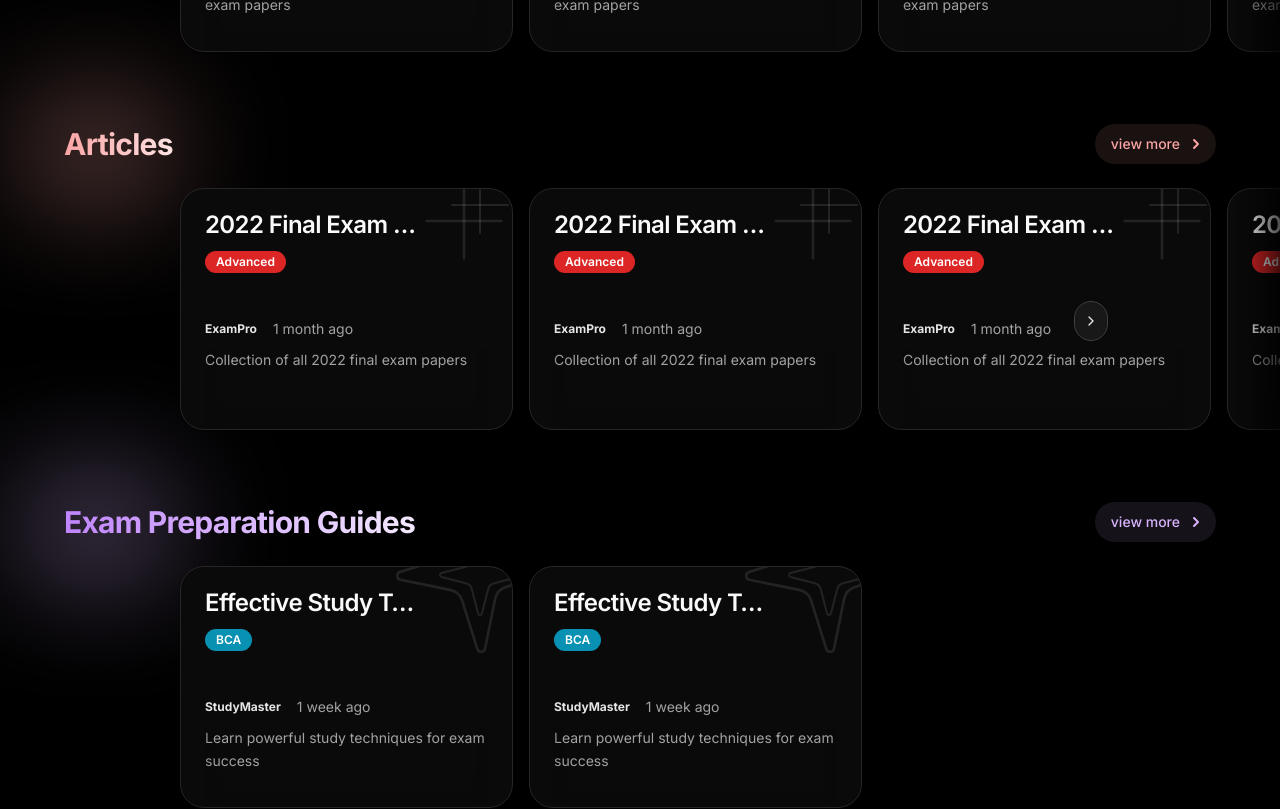
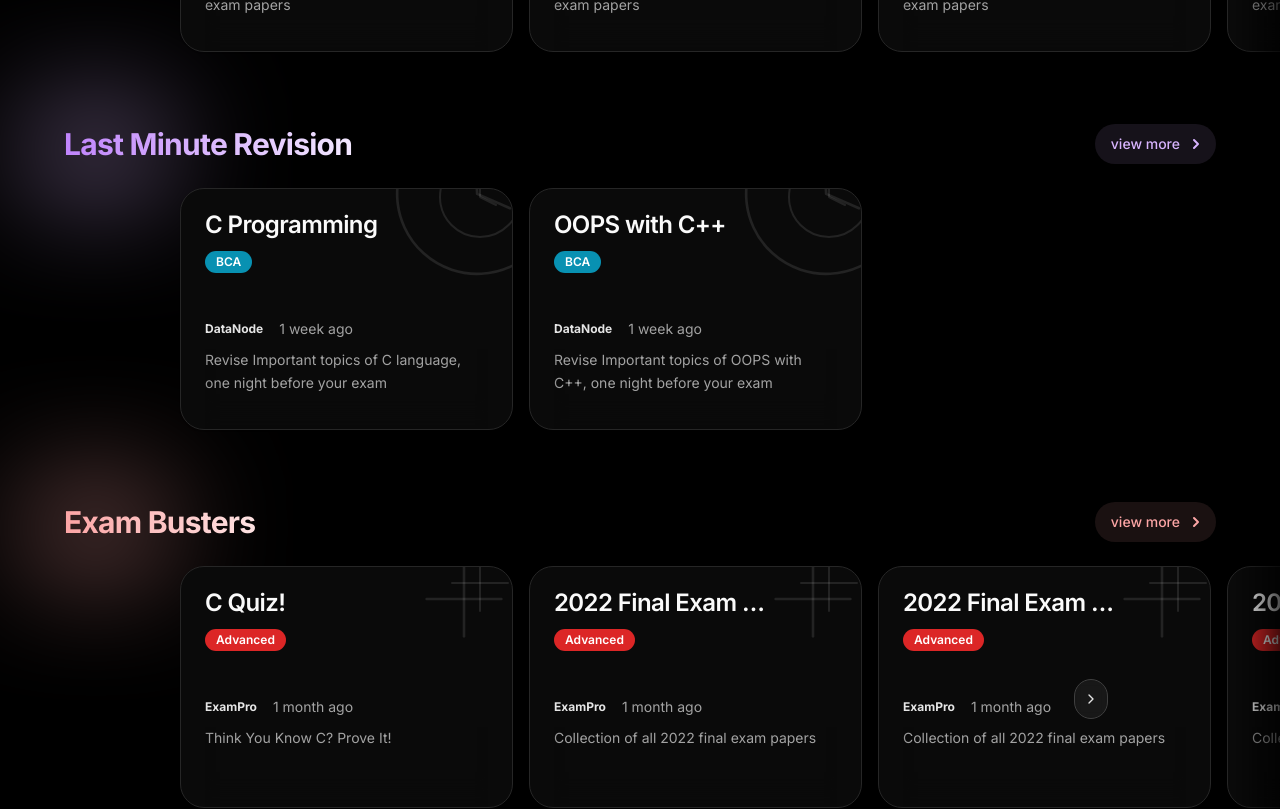
Before and after one commit to Ankit-2145/DataNode, a Next.js app: page /academics in a window 1280 px wide. Shown: the part 1320-2129 px from the top of the page. Built offline with nearby package versions, Linux system fonts and the light colour scheme.

Commit message:
design/cards-icons

```diff
--- a/src/app/academics/[section]/page.tsx
+++ b/src/app/academics/[section]/page.tsx
@@ -20,7 +20,7 @@ export default function SectionPage({
   }
 
   return (
-    <main className="overflow-hidden">
+    <main className="overflow-hidden min-h-screen">
       <div className="w-full dark:bg-black dark:bg-dot-white/[0.2] relative">
         <div className="absolute pointer-events-none inset-0 flex items-center justify-center dark:bg-black bg-white [mask-image:radial-gradient(ellipse_at_center,transparent_80%,black)]"></div>
         <div className="flex flex-col items-center">
@@ -28,7 +28,7 @@ export default function SectionPage({
             {section.title}
           </h1>
         </div>
-        <div>
+        <div className="py-24">
           <CardSection cardData={section.cardData} />
         </div>
       </div>
--- a/src/data/academicsData.ts
+++ b/src/data/academicsData.ts
@@ -1,9 +1,9 @@
 import {
-  Award,
   Circle,
+  Clock,
   LucideIcon,
+  Package,
   Plus,
-  Sparkle,
   StickyNote,
 } from "lucide-react";
 
@@ -76,8 +76,8 @@ export const academicsSections: SectionData[] = [
         description:
           "Unlock the foundation of programming with C. Learn how to write efficient code, master control structures, work with arrays, pointers, and functions, and gain a solid grasp of algorithms and problem-solving techniques. This subject sets the stage for your journey into software development, offering hands-on experience with real-world applications.",
         url: "/c-programming",
-        BackgroundIcon1: Award,
-        BackgroundIcon2: Award,
+        BackgroundIcon1: Package,
+        BackgroundIcon2:Package,
         icon1Color:
           "dark:group-hover/card:text-green-300 absolute -right-5 -top-10 h-24 w-24 origin-top-right stroke-[0.66] duration-300 group-hover/card:rotate-6 group-hover/card:scale-90 dark:text-white/10",
         icon2Color:
@@ -93,9 +93,9 @@ export const academicsSections: SectionData[] = [
         date: "5 days ago",
         description:
           "Dive into the world of Object-Oriented Programming with C++. Discover the principles of encapsulation, inheritance, polymorphism, and abstraction, all while developing robust and scalable applications. Master the art of designing reusable code and gain a deeper understanding of complex data structures and algorithms through C++.",
-        url: "academics/notes/semester-two",
-        BackgroundIcon1: Award,
-        BackgroundIcon2: Award,
+        url: "/oops-with-cpp",
+        BackgroundIcon1: Package,
+        BackgroundIcon2:Package,
         icon1Color:
           "dark:group-hover/card:text-green-300 absolute -right-5 -top-10 h-24 w-24 origin-top-right stroke-[0.66] duration-300 group-hover/card:rotate-6 group-hover/card:scale-90 dark:text-white/10",
         icon2Color:
@@ -111,9 +111,9 @@ export const academicsSections: SectionData[] = [
         date: "1 week ago",
         description:
           "Explore the inner workings of computers with Computer System Architecture. Understand how hardware components interact, learn about memory hierarchy, CPU operations, instruction cycles, and digital logic. This subject provides essential knowledge of how modern computing systems are designed and operated.",
-        url: "academics/notes/semester-three",
-        BackgroundIcon1: Award,
-        BackgroundIcon2: Award,
+        url: "/computer-system-Architecture",
+        BackgroundIcon1: Package,
+        BackgroundIcon2:Package,
         icon1Color:
           "dark:group-hover/card:text-green-300 absolute -right-5 -top-10 h-24 w-24 origin-top-right stroke-[0.66] duration-300 group-hover/card:rotate-6 group-hover/card:scale-90 dark:text-white/10",
         icon2Color:
@@ -129,9 +129,9 @@ export const academicsSections: SectionData[] = [
         date: "2 weeks ago",
         description:
           "Uncover the core of computer systems with Operating Systems. From process management to memory allocation, this subject dives into the critical functions that allow hardware and software to work in harmony. Gain a deeper understanding of multitasking, file systems, and security as you explore the backbone of modern computing.",
-        url: "academics/notes/semester-four",
-        BackgroundIcon1: Award,
-        BackgroundIcon2: Award,
+        url: "/operating-system",
+        BackgroundIcon1: Package,
+        BackgroundIcon2:Package,
         icon1Color:
           "dark:group-hover/card:text-green-300 absolute -right-5 -top-10 h-24 w-24 origin-top-right stroke-[0.66] duration-300 group-hover/card:rotate-6 group-hover/card:scale-90 dark:text-white/10",
         icon2Color:
@@ -147,9 +147,9 @@ export const academicsSections: SectionData[] = [
         date: "3 weeks ago",
         description:
           "Step into the world of dynamic web development with ASP.NET. Learn how to build interactive, scalable, and secure web applications using the .NET framework. This course will guide you through server-side programming, MVC architecture, and integration with databases, equipping you with the tools to create cutting-edge web solutions.",
-        url: "academics/notes/semester-five",
-        BackgroundIcon1: Award,
-        BackgroundIcon2: Award,
+        url: "/aspnet-technologies",
+        BackgroundIcon1: Package,
+        BackgroundIcon2:Package,
         icon1Color:
           "dark:group-hover/card:text-green-300 absolute -right-5 -top-10 h-24 w-24 origin-top-right stroke-[0.66] duration-300 group-hover/card:rotate-6 group-hover/card:scale-90 dark:text-white/10",
         icon2Color:
@@ -165,9 +165,9 @@ export const academicsSections: SectionData[] = [
         date: "1 month ago",
         description:
           "Explore the strategic role of technology in business with Management Information Systems. Learn how organizations leverage data-driven systems to enhance decision-making, streamline operations, and gain a competitive edge. This subject bridges the gap between IT and management, highlighting the importance of technology in the business landscape.",
-        url: "academics/notes/semester-six",
-        BackgroundIcon1: Award,
-        BackgroundIcon2: Award,
+        url: "/management-information-system",
+        BackgroundIcon1: Package,
+        BackgroundIcon2:Package,
         icon1Color:
           "dark:group-hover/card:text-green-300 absolute -right-5 -top-10 h-24 w-24 origin-top-right stroke-[0.66] duration-300 group-hover/card:rotate-6 group-hover/card:scale-90 dark:text-white/10",
         icon2Color:
@@ -183,9 +183,9 @@ export const academicsSections: SectionData[] = [
         date: "1 month ago",
         description:
           "Discover the digital marketplace with E-Commerce. From online storefronts to payment gateways, this subject explores the technology and strategies behind successful electronic business transactions. Learn how to design, launch, and optimize e-commerce platforms, while understanding the legal, ethical, and logistical challenges of online trade.",
-        url: "academics/notes/semester-six",
-        BackgroundIcon1: Award,
-        BackgroundIcon2: Award,
+        url: "/e-commerce",
+        BackgroundIcon1: Package,
+        BackgroundIcon2:Package,
         icon1Color:
           "dark:group-hover/card:text-green-300 absolute -right-5 -top-10 h-24 w-24 origin-top-right stroke-[0.66] duration-300 group-hover/card:rotate-6 group-hover/card:scale-90 dark:text-white/10",
         icon2Color:
@@ -305,19 +305,62 @@ export const academicsSections: SectionData[] = [
     ],
   },
   {
-    title: "Articles",
+    title: "Last Minute Revision",
+    otherClasses: "dark:bg-purple-300 dark:from-purple-400 dark:to-purple-100",
+    buttonClasses:
+      "bg-purple-500/10 text-purple-700 hover:text-purple-700 dark:text-purple-300 dark:bg-purple-300/10 hover:bg-purple-500/20 dark:hover:bg-purple-300/20",
+    cardData: [
+      {
+        title: "C Programming",
+        difficulty: "BCA",
+        comments: 55,
+        likes: 110,
+        author: "DataNode",
+        date: "1 week ago",
+        description: "Revise Important topics of C language, one night before your exam",
+        url: "/guides/c-programming",
+        BackgroundIcon1: Clock,
+        BackgroundIcon2: Clock,
+        icon1Color:
+          "dark:group-hover/card:text-[#d8b4fe] absolute -right-4 -top-10 h-24 w-24 stroke-[0.5] duration-500 group-hover/card:-translate-x-4 group-hover/card:translate-y-10 group-hover/card:-rotate-[125deg] dark:text-white/10",
+        icon2Color:
+          "dark:group-hover/card:text-[#d8b4fe] absolute -right-14 -top-24 h-48 w-48 origin-top-right -rotate-3 stroke-[0.33] duration-300 group-hover/card:scale-50 dark:text-white/10",
+        shadow: "purple",
+      },
+      {
+        title: "OOPS with C++",
+        difficulty: "BCA",
+        comments: 55,
+        likes: 110,
+        author: "DataNode",
+        date: "1 week ago",
+        description: "Revise Important topics of OOPS with C++, one night before your exam",
+        url: "/guides/oops-with-cpp",
+        BackgroundIcon1: Clock,
+        BackgroundIcon2: Clock,
+        icon1Color:
+          "dark:group-hover/card:text-[#d8b4fe] absolute -right-4 -top-10 h-24 w-24 stroke-[0.5] duration-500 group-hover/card:-translate-x-4 group-hover/card:translate-y-10 group-hover/card:-rotate-[125deg] dark:text-white/10",
+        icon2Color:
+          "dark:group-hover/card:text-[#d8b4fe] absolute -right-14 -top-24 h-48 w-48 origin-top-right -rotate-3 stroke-[0.33] duration-300 group-hover/card:scale-50 dark:text-white/10",
+        shadow: "purple",
+      },
+      // Add more exam preparation guide cards here...
+    ],
+  },
+  {
+    title: "Exam Busters",
     otherClasses: "dark:bg-red-300 dark:from-red-300 dark:to-red-100",
     buttonClasses:
       "bg-red-500/10 text-red-700 hover:text-red-700 dark:text-red-300 dark:bg-red-300/10 hover:bg-red-500/20 dark:hover:bg-red-300/20",
     cardData: [
       {
-        title: "2022 Final Exam Papers",
+        title: "C Quiz!",
         difficulty: "Advanced",
         comments: 60,
         likes: 120,
         author: "ExamPro",
         date: "1 month ago",
-        description: "Collection of all 2022 final exam papers",
+        description: "Think You Know C? Prove It!",
         url: "/papers/2022-finals",
         BackgroundIcon1: Plus,
         BackgroundIcon2: Plus,
@@ -398,47 +441,4 @@ export const academicsSections: SectionData[] = [
       // Add more exam preparation guide cards here...
     ],
   },
-  {
-    title: "Exam Preparation Guides",
-    otherClasses: "dark:bg-purple-300 dark:from-purple-400 dark:to-purple-100",
-    buttonClasses:
-      "bg-purple-500/10 text-purple-700 hover:text-purple-700 dark:text-purple-300 dark:bg-purple-300/10 hover:bg-purple-500/20 dark:hover:bg-purple-300/20",
-    cardData: [
-      {
-        title: "Effective Study Techniques",
-        difficulty: "BCA",
-        comments: 55,
-        likes: 110,
-        author: "StudyMaster",
-        date: "1 week ago",
-        description: "Learn powerful study techniques for exam success",
-        url: "/guides/study-techniques",
-        BackgroundIcon1: Sparkle,
-        BackgroundIcon2: Sparkle,
-        icon1Color:
-          "dark:group-hover/card:text-[#d8b4fe] absolute -right-4 -top-10 h-24 w-24 stroke-[0.5] duration-500 group-hover/card:-translate-x-4 group-hover/card:translate-y-10 group-hover/card:-rotate-[125deg] dark:text-white/10",
-        icon2Color:
-          "dark:group-hover/card:text-[#d8b4fe] absolute -right-14 -top-24 h-48 w-48 origin-top-right -rotate-3 stroke-[0.33] duration-300 group-hover/card:scale-50 dark:text-white/10",
-        shadow: "purple",
-      },
-      {
-        title: "Effective Study Techniques",
-        difficulty: "BCA",
-        comments: 55,
-        likes: 110,
-        author: "StudyMaster",
-        date: "1 week ago",
-        description: "Learn powerful study techniques for exam success",
-        url: "/guides/study-techniques",
-        BackgroundIcon1: Sparkle,
-        BackgroundIcon2: Sparkle,
-        icon1Color:
-          "dark:group-hover/card:text-[#d8b4fe] absolute -right-4 -top-10 h-24 w-24 stroke-[0.5] duration-500 group-hover/card:-translate-x-4 group-hover/card:translate-y-10 group-hover/card:-rotate-[125deg] dark:text-white/10",
-        icon2Color:
-          "dark:group-hover/card:text-[#d8b4fe] absolute -right-14 -top-24 h-48 w-48 origin-top-right -rotate-3 stroke-[0.33] duration-300 group-hover/card:scale-50 dark:text-white/10",
-        shadow: "purple",
-      },
-      // Add more exam preparation guide cards here...
-    ],
-  },
 ];
```
